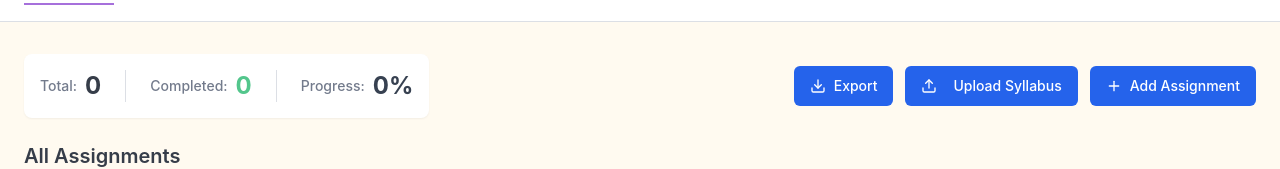
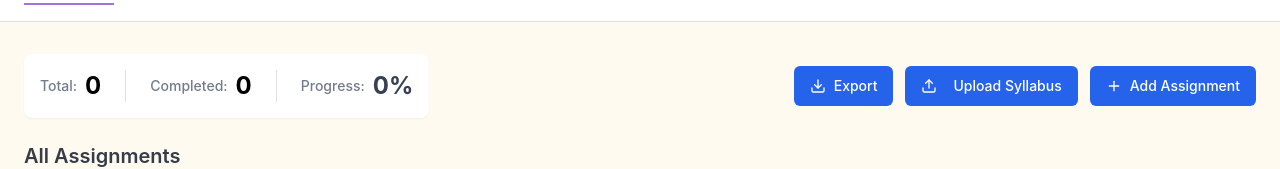
Before and after one commit to julietteeggkrings/Assignment-Tracker, a React (Vite) app: page / in a window 1280 px wide. Shown: the part 150-319 px from the top of the page. Built offline with nearby package versions, Linux system fonts and the light colour scheme; the HTML template or start-up script is replaced by a standard one.

Commit message:
Update StatsBar colors to black
Adjust Total and Completed numbers to use black text for better contrast in progress stats display.

```diff
--- a/src/components/StatsBar.tsx
+++ b/src/components/StatsBar.tsx
@@ -13,12 +13,12 @@ export const StatsBar = ({ assignments }: StatsBarProps) => {
     <div className="flex flex-wrap items-center gap-6 rounded-lg bg-card p-4 shadow-sm">
       <div className="flex items-center gap-2">
         <span className="text-sm font-medium text-muted-foreground">Total:</span>
-        <span className="text-2xl font-bold text-foreground">{total}</span>
+        <span className="text-2xl font-bold text-black dark:text-white">{total}</span>
       </div>
       <div className="h-8 w-px bg-border" />
       <div className="flex items-center gap-2">
         <span className="text-sm font-medium text-muted-foreground">Completed:</span>
-        <span className="text-2xl font-bold text-status-completed">{completed}</span>
+        <span className="text-2xl font-bold text-black dark:text-white">{completed}</span>
       </div>
       <div className="h-8 w-px bg-border" />
       <div className="flex items-center gap-2">
```
